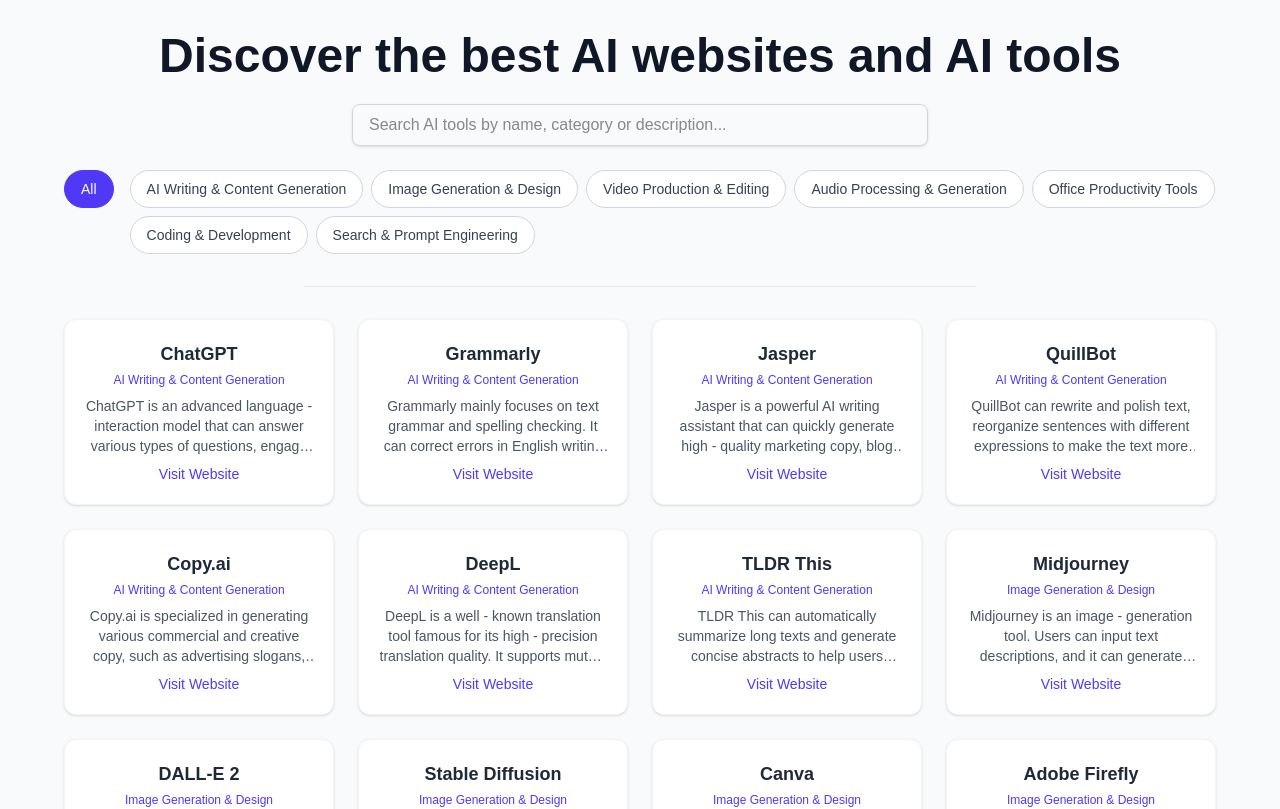
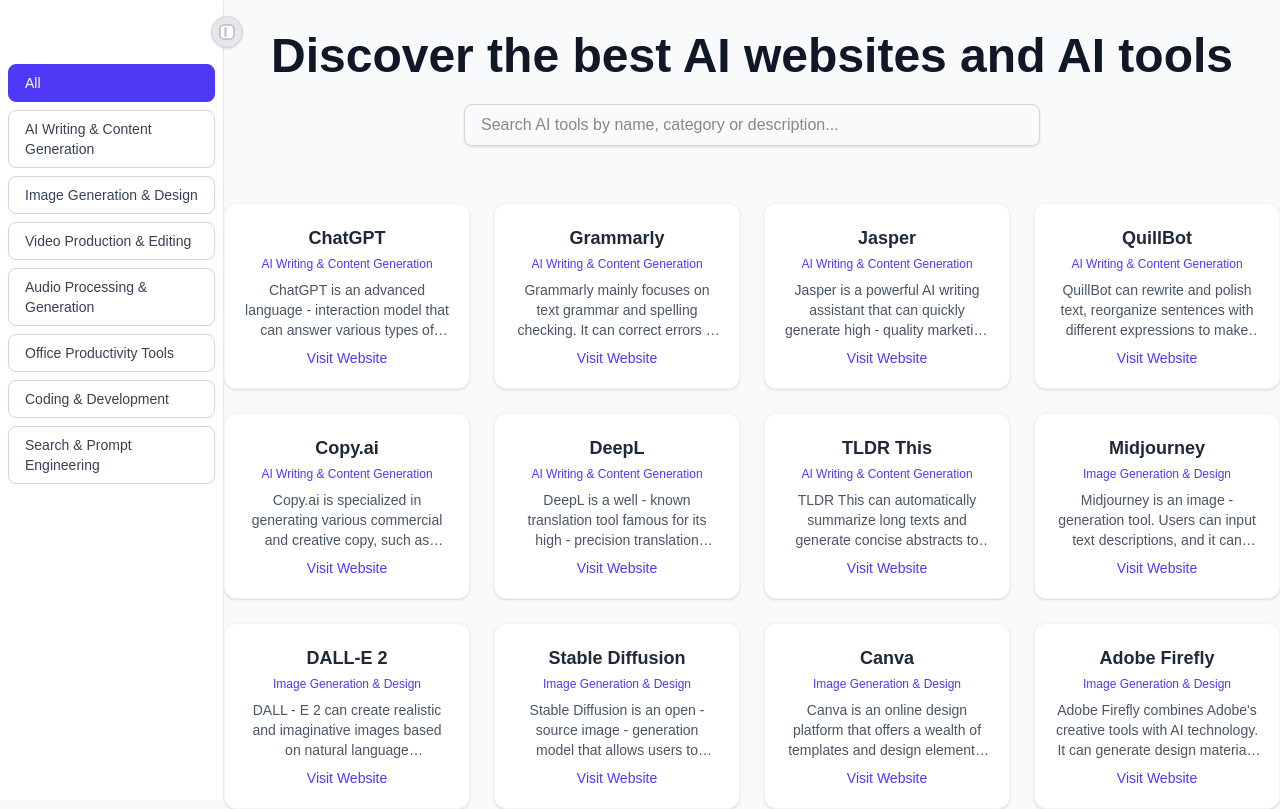
Before and after one commit to chenyichao1993/ai-tool-directory, a Next.js app: page / in a window 1280 px wide. Shown: the top 809 px of the page. Built offline with nearby package versions, Linux system fonts and the light colour scheme.

Commit message:
分类筛选移到侧边栏

```diff
--- a/src/app/page.tsx
+++ b/src/app/page.tsx
@@ -16,6 +16,8 @@
   const [error, setError] = useState<string | null>(null);
   const [search, setSearch] = useState('');
   const [selectedCategory, setSelectedCategory] = useState<string>('All');
+  const [sidebarOpen, setSidebarOpen] = useState(true);
+  const [showTooltip, setShowTooltip] = useState(false);
 
   useEffect(() => {
     fetch('/AI%20tool.json')
@@ -48,9 +50,80 @@
   });
 
   return (
-    <main className="min-h-screen bg-gray-50 py-8 px-4">
+    <div className="flex min-h-screen bg-gray-50">
+      {/* 侧边栏 */}
+      <div className={`transition-all duration-300 ${sidebarOpen ? 'w-56' : 'w-0'} bg-white border-r border-gray-200 h-screen flex flex-col relative z-10`}>
+        {/* open/close 按钮（SVG图标+tooltip） */}
+        {sidebarOpen ? (
+          <div className="absolute top-4 right-[-20px] z-20">
+            <button
+              className="w-8 h-8 rounded-full flex items-center justify-center bg-gray-200 hover:bg-gray-300 border border-gray-300 shadow focus:outline-none relative"
+              onClick={() => setSidebarOpen(false)}
+              onMouseEnter={() => setShowTooltip(true)}
+              onMouseLeave={() => setShowTooltip(false)}
+              aria-label="Close sidebar"
+              type="button"
+            >
+              {/* SVG图标 */}
+              <svg width="20" height="20" viewBox="0 0 20 20" fill="none">
+                <rect x="3" y="3" width="14" height="14" rx="4" fill="#fff" stroke="#bbb" strokeWidth="1.5" />
+                <rect x="7.5" y="5" width="2" height="10" rx="1" fill="#bbb" />
+              </svg>
+              {/* Tooltip */}
+              {showTooltip && (
+                <div className="absolute left-10 top-1/2 -translate-y-1/2 bg-gray-800 text-white text-xs rounded px-2 py-1 shadow-lg whitespace-nowrap pointer-events-none">
+                  Close sidebar
+                </div>
+              )}
+            </button>
+          </div>
+        ) : (
+          <div className="fixed top-4 left-4 z-30">
+            <button
+              className="w-8 h-8 rounded-full flex items-center justify-center bg-gray-200 hover:bg-gray-300 border border-gray-300 shadow focus:outline-none relative"
+              onClick={() => setSidebarOpen(true)}
+              onMouseEnter={() => setShowTooltip(true)}
+              onMouseLeave={() => setShowTooltip(false)}
+              aria-label="Open sidebar"
+              type="button"
+            >
+              {/* SVG图标 */}
+              <svg width="20" height="20" viewBox="0 0 20 20" fill="none">
+                <rect x="3" y="3" width="14" height="14" rx="4" fill="#fff" stroke="#bbb" strokeWidth="1.5" />
+                <rect x="7.5" y="5" width="2" height="10" rx="1" fill="#bbb" />
+              </svg>
+              {/* Tooltip */}
+              {showTooltip && (
+                <div className="absolute left-10 top-1/2 -translate-y-1/2 bg-gray-800 text-white text-xs rounded px-2 py-1 shadow-lg whitespace-nowrap pointer-events-none">
+                  Open sidebar
+                </div>
+              )}
+            </button>
+          </div>
+        )}
+        {/* 分类列表 */}
+        <div className={`flex flex-col gap-2 mt-16 px-2 overflow-y-auto transition-all duration-300 ${sidebarOpen ? 'opacity-100' : 'opacity-0 pointer-events-none'}`} style={{maxHeight: 'calc(100vh - 48px)'}}>
+          <button
+            className={`w-full px-4 py-2 rounded-lg text-left border text-sm font-medium transition ${selectedCategory === 'All' ? 'bg-indigo-600 text-white border-indigo-600' : 'bg-white text-gray-700 border-gray-300 hover:bg-indigo-50'}`}
+            onClick={() => setSelectedCategory('All')}
+          >
+            All
+          </button>
+          {categories.map(cat => (
+            <button
+              key={cat}
+              className={`w-full px-4 py-2 rounded-lg text-left border text-sm font-medium transition ${selectedCategory === cat ? 'bg-indigo-600 text-white border-indigo-600' : 'bg-white text-gray-700 border-gray-300 hover:bg-indigo-50'}`}
+              onClick={() => setSelectedCategory(cat)}
+            >
+              {cat}
+            </button>
+          ))}
+        </div>
+      </div>
+      {/* 主内容区 */}
+      <div className="flex-1 flex flex-col">
         {/* 顶部导语 */}
-      <h1 className="text-3xl md:text-5xl font-bold text-center mb-6 text-gray-900">
+        <h1 className="text-3xl md:text-5xl font-bold text-center mb-6 text-gray-900 mt-8">
           Discover the best AI websites and AI tools
         </h1>
         {/* 搜索框 */}
@@ -62,28 +135,6 @@
             placeholder="Search AI tools by name, category or description..."
             className="w-full max-w-xl px-4 py-2 border border-gray-300 rounded-lg shadow-sm focus:outline-none focus:ring-2 focus:ring-indigo-400 text-base"
           />
-      </div>
-      {/* 分类筛选按钮：All单独，分类整体左对齐 */}
-      <div className="flex items-start gap-4 mb-8 max-w-6xl mx-auto">
-        <div>
-          <button
-            className={`px-4 py-2 rounded-full border text-sm font-medium transition ${selectedCategory === 'All' ? 'bg-indigo-600 text-white border-indigo-600' : 'bg-white text-gray-700 border-gray-300 hover:bg-indigo-50'}`}
-            onClick={() => setSelectedCategory('All')}
-          >
-            All
-          </button>
-        </div>
-        <div className="flex flex-wrap gap-2 flex-1">
-          {categories.map(cat => (
-            <button
-              key={cat}
-              className={`px-4 py-2 rounded-full border text-sm font-medium transition ${selectedCategory === cat ? 'bg-indigo-600 text-white border-indigo-600' : 'bg-white text-gray-700 border-gray-300 hover:bg-indigo-50'}`}
-              onClick={() => setSelectedCategory(cat)}
-            >
-              {cat}
-            </button>
-          ))}
-        </div>
         </div>
         {/* 分割线 */}
         <div className="max-w-2xl mx-auto border-b border-gray-200 mb-8"></div>
@@ -113,6 +164,7 @@
             </div>
           ))}
         </div>
-    </main>
+      </div>
+    </div>
   );
 }
```
Lines whose indentation alone changed are shown as unchanged.
